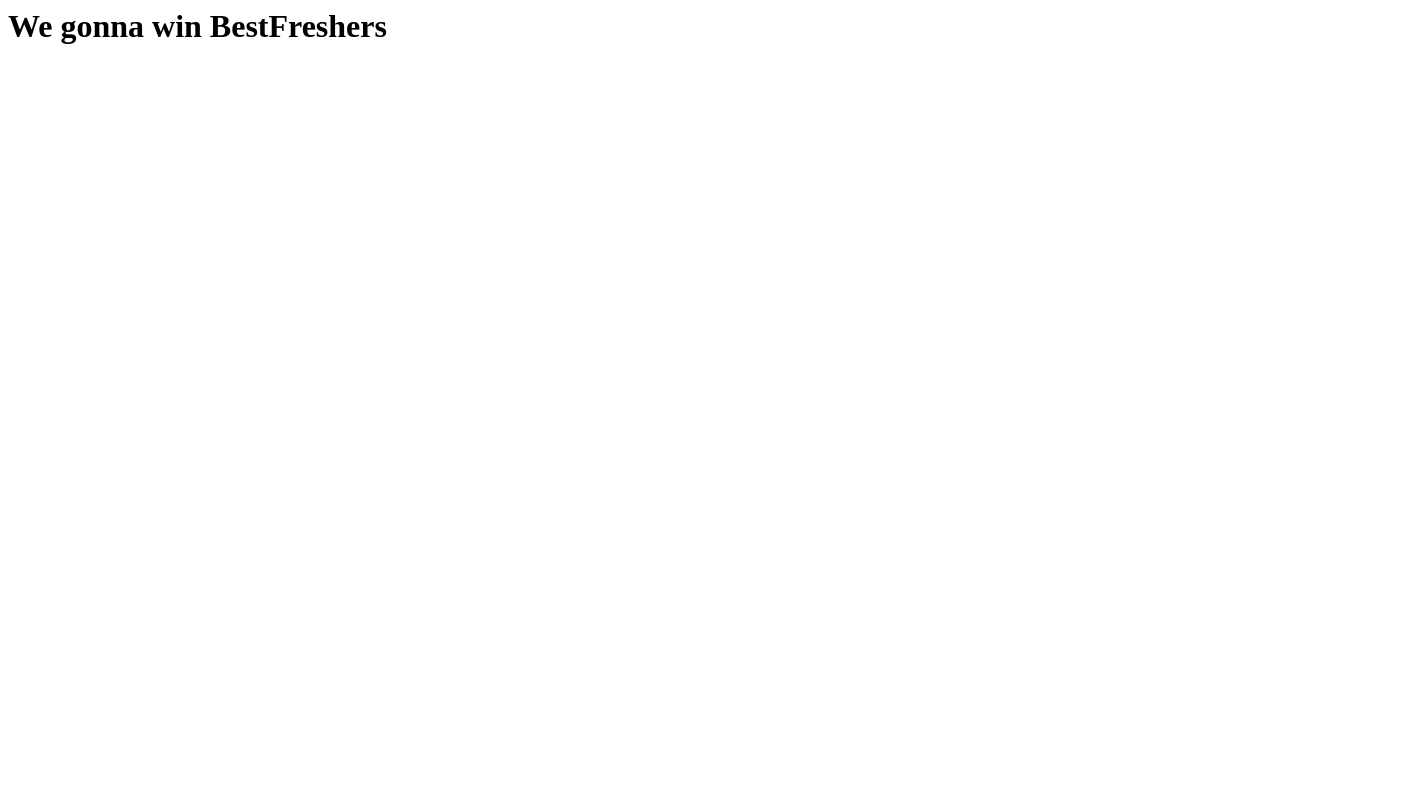
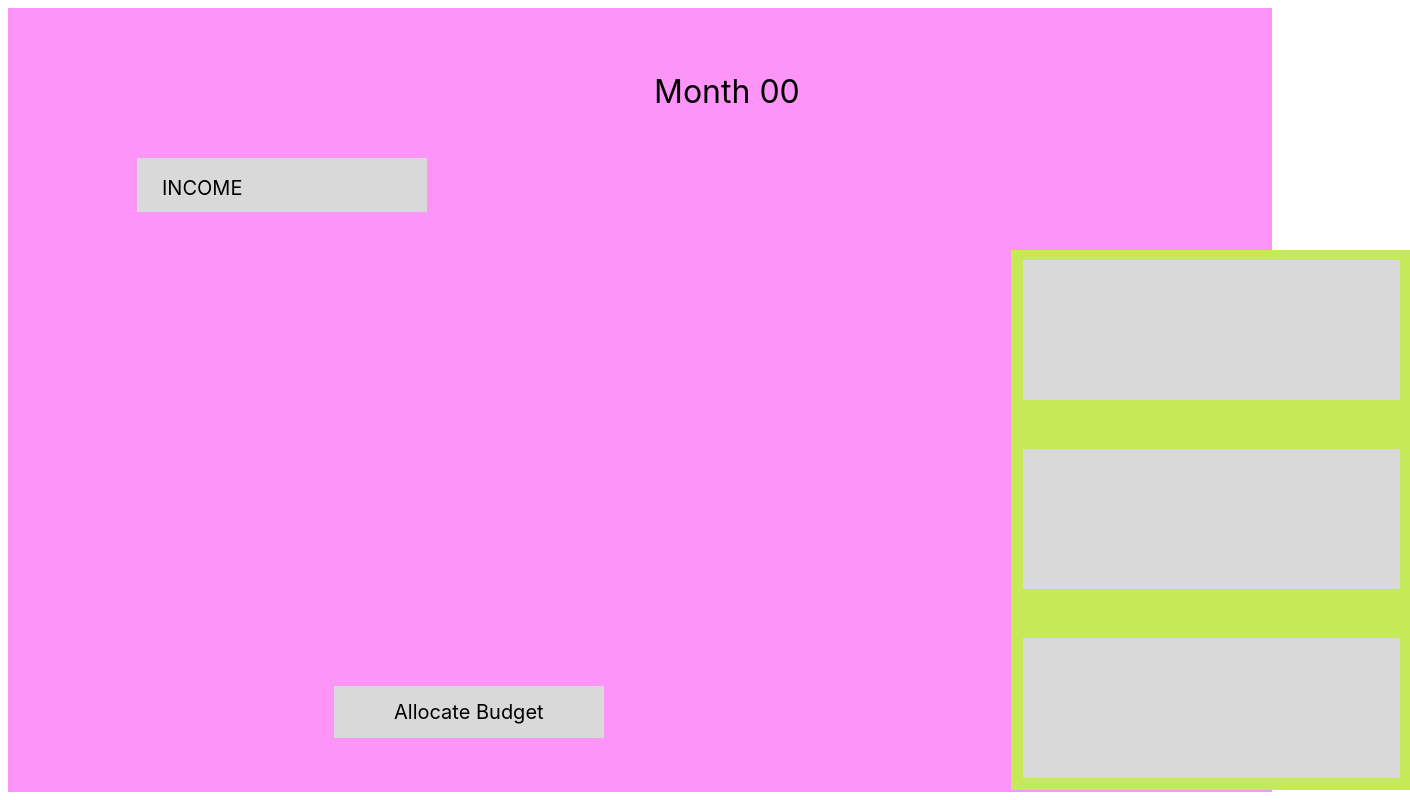
Before and after one commit to GWayShh/GWayShh.github.io, a plain HTML site: page index.html in a window 1280 px wide. Shown: the whole page, 1410 px wide, since content can reach past the window. Drawn offline with Linux system fonts and the light colour scheme.

Commit message:
Update index.html

```diff
--- a/index.html
+++ b/index.html
@@ -1 +1,11 @@
-<h1>We gonna win BestFreshers</h1>
+<div style="width: 100%; height: 100%; position: relative; background: #FC95F7">
+    <div style="left: 646px; top: 64px; position: absolute; color: black; font-size: 32px; font-family: Inter; font-weight: 400; word-wrap: break-word">Month 00</div>
+    <div style="width: 399px; height: 540px; left: 1003px; top: 242px; position: absolute; background: #C4EA5A"></div>
+    <div style="width: 377px; height: 140px; left: 1015px; top: 252px; position: absolute; background: #D9D9D9"></div>
+    <div style="width: 377px; height: 140px; left: 1015px; top: 441px; position: absolute; background: #D9D9D9"></div>
+    <div style="width: 377px; height: 140px; left: 1015px; top: 630px; position: absolute; background: #D9D9D9"></div>
+    <div style="width: 290px; height: 54px; left: 129px; top: 150px; position: absolute; background: #D9D9D9"></div>
+    <div style="left: 154px; top: 168px; position: absolute; color: black; font-size: 20px; font-family: Inter; font-weight: 400; word-wrap: break-word">INCOME</div>
+    <div style="width: 270px; height: 52px; left: 326px; top: 678px; position: absolute; background: #D9D9D9"></div>
+    <div style="left: 386px; top: 692px; position: absolute; color: black; font-size: 20px; font-family: Inter; font-weight: 400; word-wrap: break-word">Allocate Budget</div>
+</div>
```
